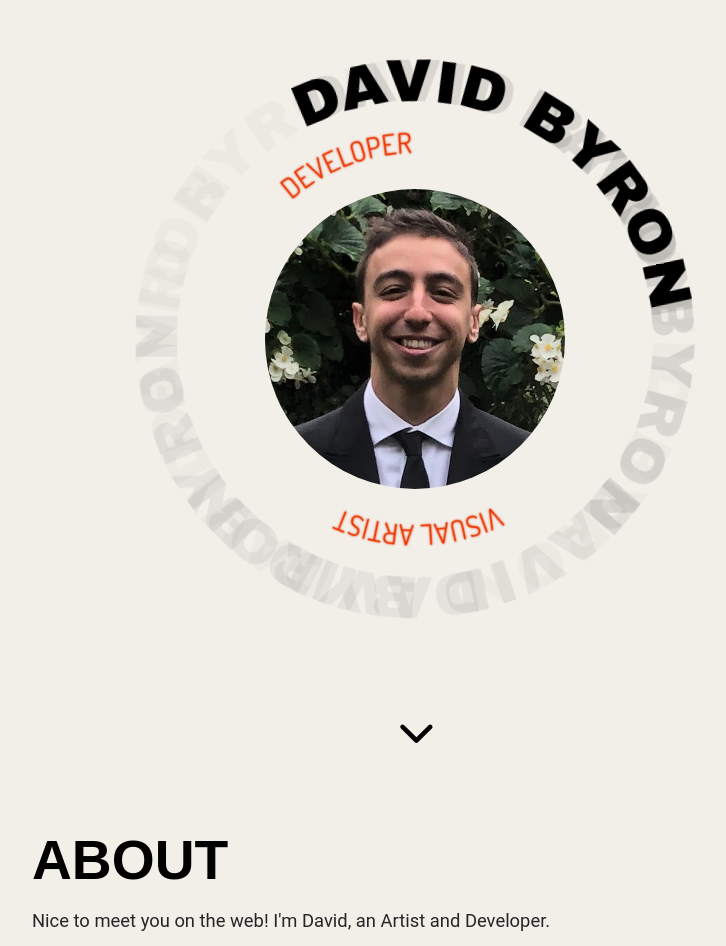
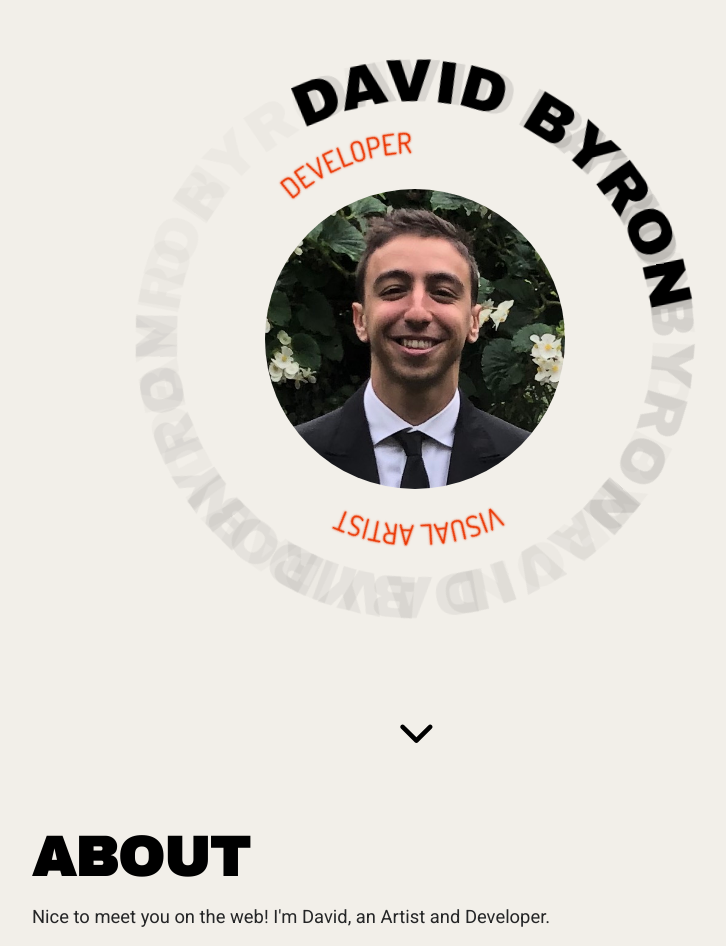
Before and after one commit to davbyron/david-byron-webpage, a Next.js app: page / in a window 1280 px wide. Shown: the top 946 px of the page, without its empty margins (224-950 px from the left). Built offline with nearby package versions, Linux system fonts and the light colour scheme.

Commit message:
add Google fonts to head

```diff
--- a/app/layout.tsx
+++ b/app/layout.tsx
@@ -19,6 +19,11 @@ export default function RootLayout({
 }) {
   return (
     <html lang="en">
+      <head>
+        <link rel="preconnect" href="https://fonts.googleapis.com" />
+        <link rel="preconnect" href="https://fonts.gstatic.com" crossOrigin="" />
+        <link href="https://fonts.googleapis.com/css2?family=Archivo+Black&family=Dosis&family=Roboto:ital,wght@0,300;0,400;1,300;1,400&display=swap" rel="stylesheet" />
+      </head>
       <body>{children}</body>
     </html>
   );
```
